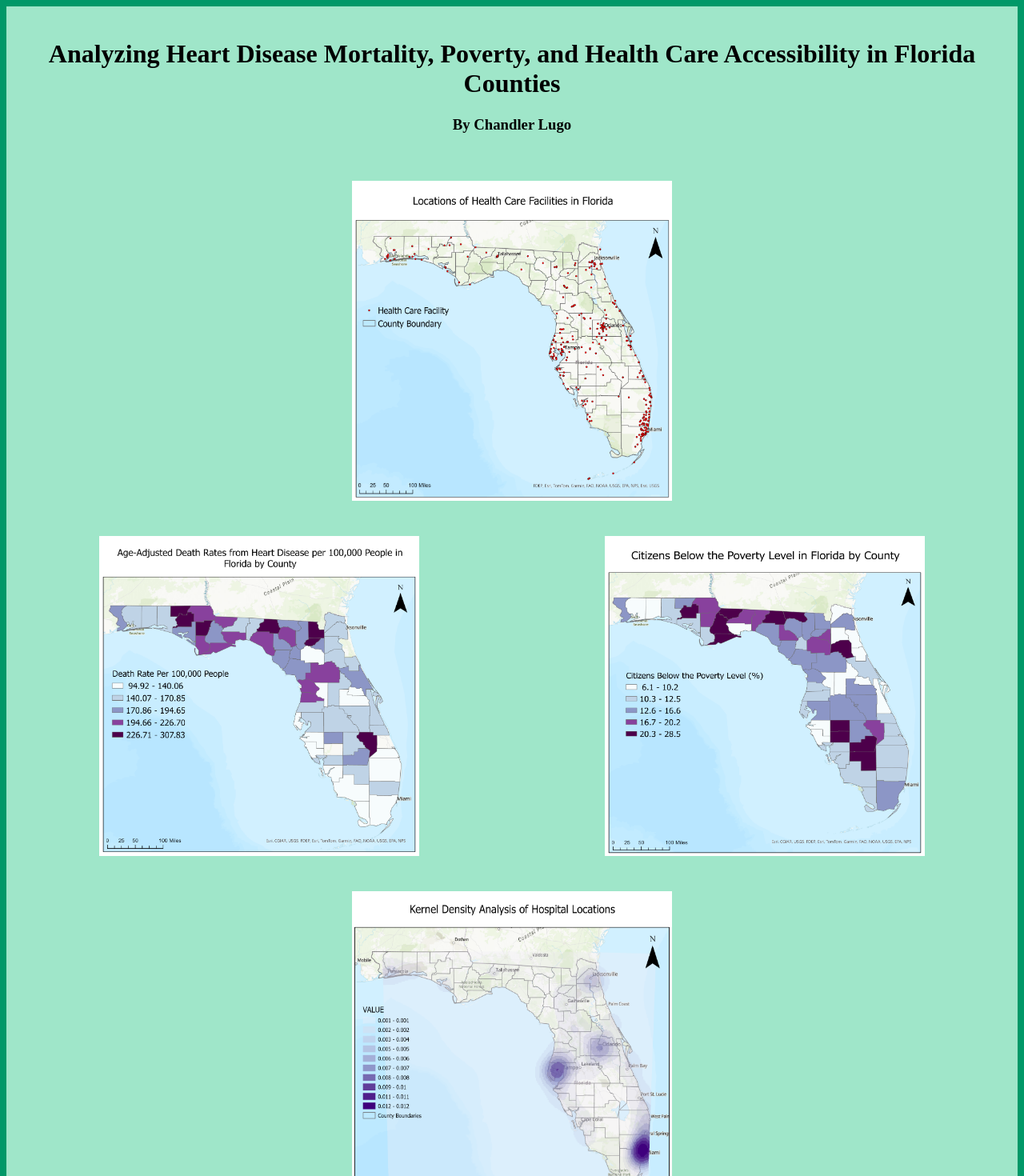
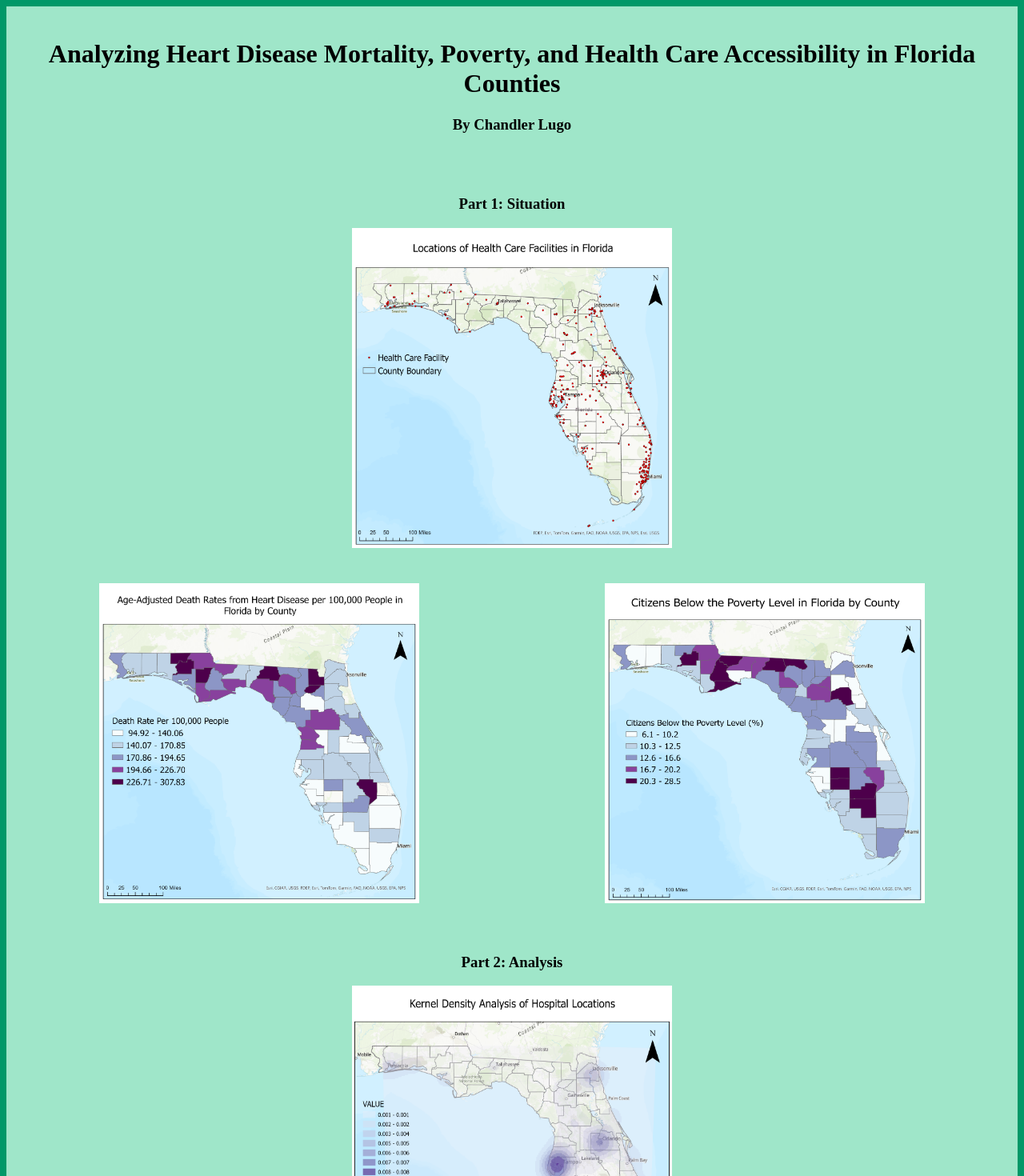
Before and after one commit to ChandlerLugo/541_FinalProject, a plain HTML site: page index.html in a window 1280 px wide. Shown: the top 1470 px of the page at 80% size. Drawn offline with Linux system fonts and the light colour scheme.

Commit message:
Update index.html

```diff
--- a/index.html
+++ b/index.html
@@ -50,6 +50,7 @@
         <h3> By Chandler Lugo </h3>
     </div>
     <div class="heading-div">
+        <h3> Part 1: Situation</h3>
         <img class="images" src="./images/hospitalpointslayout.png">
     </div>
     <div class="container">
@@ -63,6 +64,7 @@
     </div>
 
     <div class="heading-div">
+        <h3>Part 2: Analysis</h3>
         <img class="images" src="./images/kernellayout.png">
     </div>
 
```
